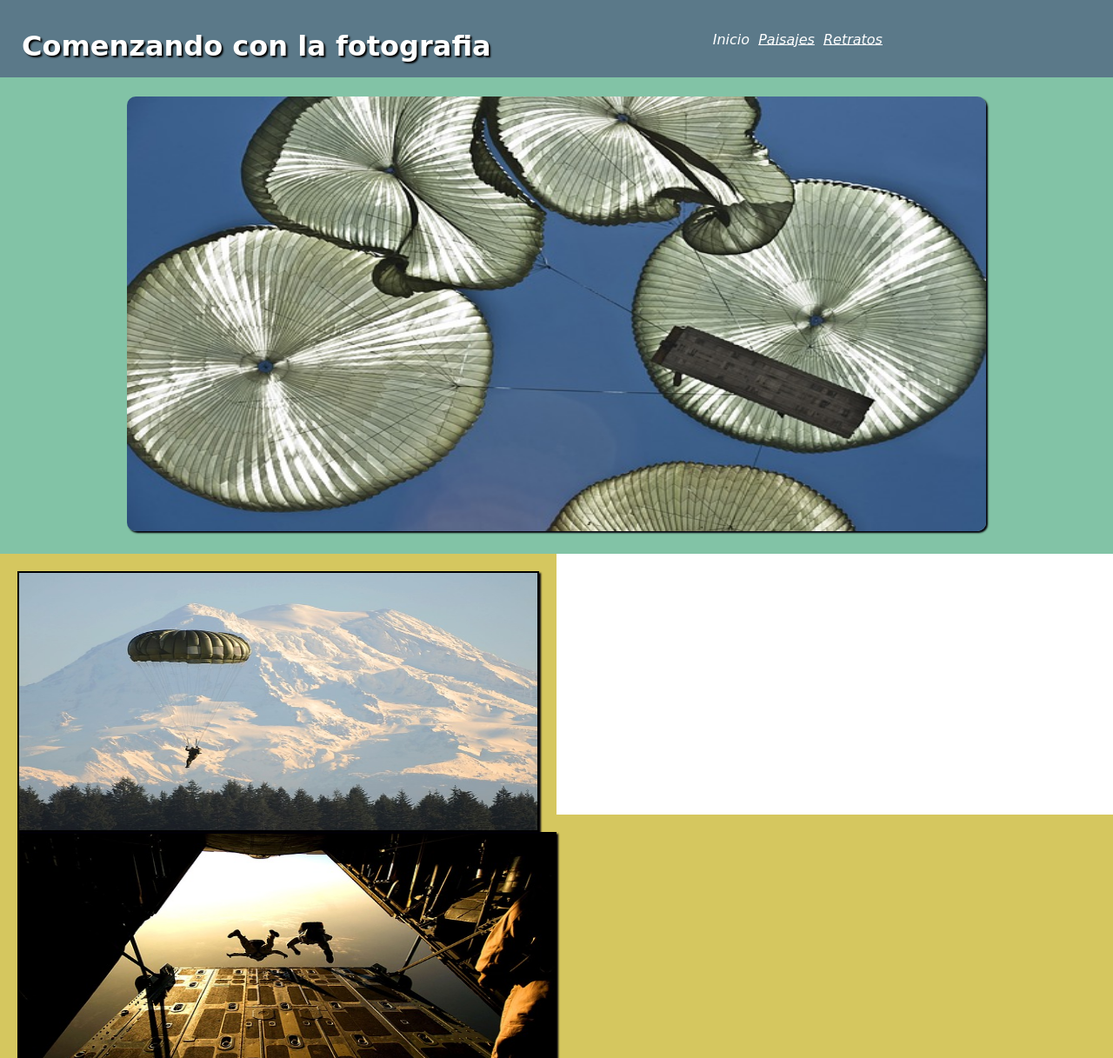
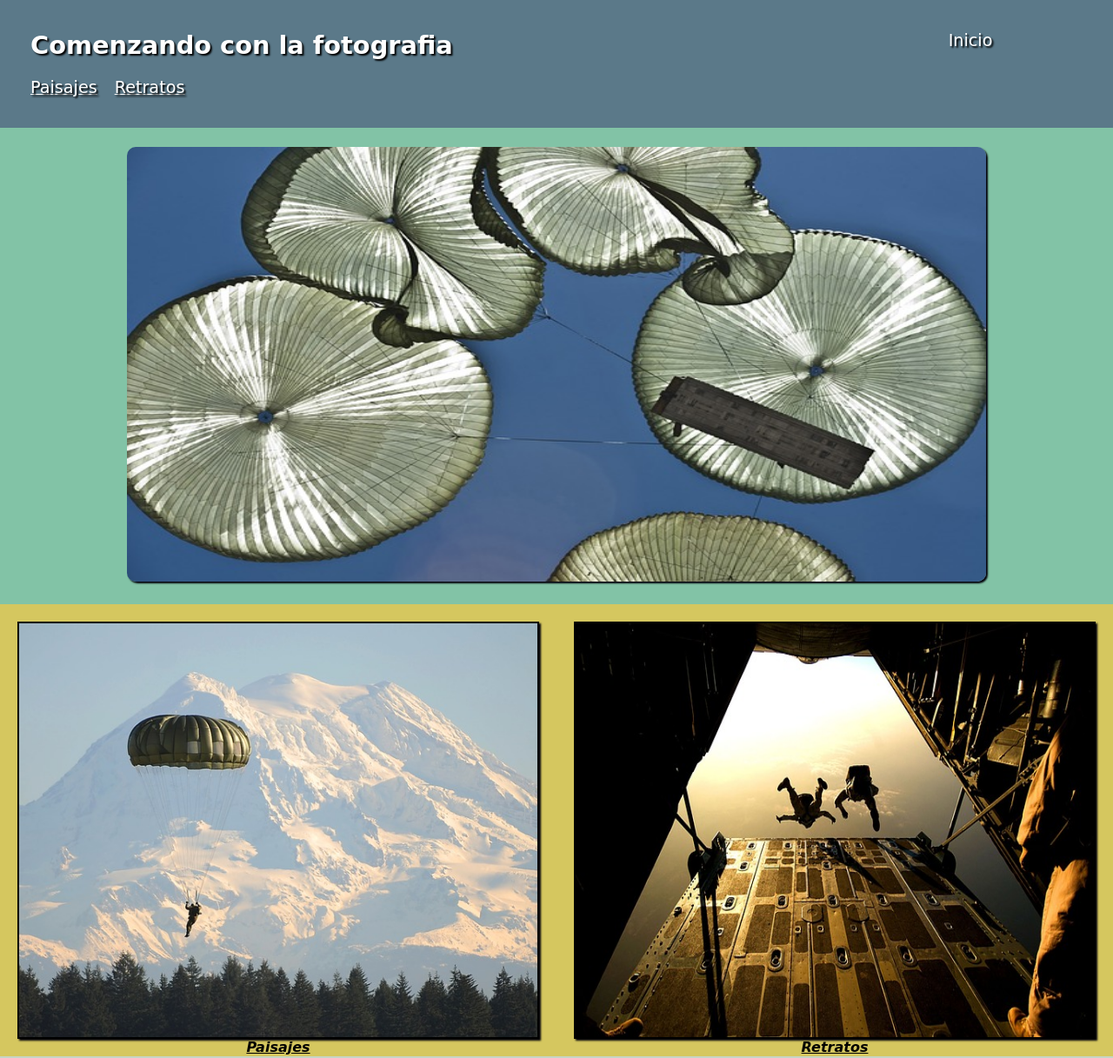
Before and after one commit to angelomauro10/CSSyDesarrolloWebResponsive_Angelo_Calderon, a plain HTML site: page index.html in a window 1280 px wide. Shown: the top 1217 px of the page at 87% size. Drawn offline with Linux system fonts and the light colour scheme; a web font is replaced by a local one.

Commit message:
Sensitive adapting

```diff
--- a/css/styles.css
+++ b/css/styles.css
@@ -11,40 +11,39 @@ body
   font-family: 'Sofia', cursive;
 }
 
-header h1
-{
-  float: left;
-  margin-top: 9px;
-  text-shadow: 2px;
-  color: white;
-  top: 0;
+.header{
+  background-color:  #5b7989;
+  display: flex;
+  flex-direction: column;
   text-align: center;
-  padding: 25px;
-  text-shadow: 2px 2px 2px black;
-  border-top: 10px;
 }
 
 nav
 {
-  background-color: #5b7989;
-  text-align: center;
-  padding: 35px;
+  display: flex;
+  flex-wrap: wrap;
+  padding: 25px;
+  color: white;
+}
 
+#title{
+  text-shadow: 2px 2px 2px black;
 }
 
 #inicio{
   text-decoration: none;
 }
 
-a
-{
-  padding: 2.5px;
-  color:#fff;
-  font-style: italic;
+.nav{
+  padding: 10px;
+}
+
+.nav a{
+    color: white;
 }
 
 .current:active{
-  color: blue;
+  color: white;
   text-decoration: none;
 }
 
@@ -53,6 +52,7 @@ a
   background-color: #82c3a6;
   text-align: center;
   width: 100%;
+  margin: 0 auto;
 }
 
 #img1 img{
@@ -62,24 +62,40 @@ a
   border-radius: 10px;
 }
 
-@media (min-width:720px){
+@media (min-width:700px){
+
+    .header{
+      text-shadow: 2px 2px 2px black;
+      display: flex;
+      flex-wrap: wrap;
+      font-size: 1.2em;
+      padding-right: 40px;
+    }
+    #bloque{
+      width: 550px;
+    }
 
     #img1 img{
       height: 500px;
       width: 80%;
     }
 
-    #img2,#img3 img{
-      height: 300px;
-      width: 50%;
+    .cont2{
+      justify-content: center;
+      width: 100%;
       display: flex;
-      flex-wrap: wrap;
+      text-align: center;
+
+
     }
-    .cont2 img{
-      height: 300px;
-      width: 10px;
-      display: flex;
-      flex-wrap: wrap;
+
+    .img-size{
+      width: 100%;
+      height: 100%;
+    }
+
+    .cont3{
+      justify-content: center;
     }
 }
 
--- a/index.html
+++ b/index.html
@@ -14,12 +14,13 @@
 
   </head>
   <body>
-    <header>
-      <h1>Comenzando con la fotografia</h1>
+    <header class="header">
       <nav>
-        <a id="inicio" href="#" class="current">Inicio</a>
-        <a href="#" class="current">Paisajes</a>
-        <a href="#" class="current">Retratos</a>
+        <div class="nav"><h1 id="TITLE" >Comenzando con la fotografia</h1></div>
+        <div id="bloque"></div>
+        <div class="nav"><a id="inicio" href="#" class="current">Inicio</a></div>
+        <div class="nav"><a href="#" class="current">Paisajes</a></div>
+        <div class="nav"><a href="#" class="current">Retratos</a></div>
       </nav>
     </header>
         <div id="img1">
```
